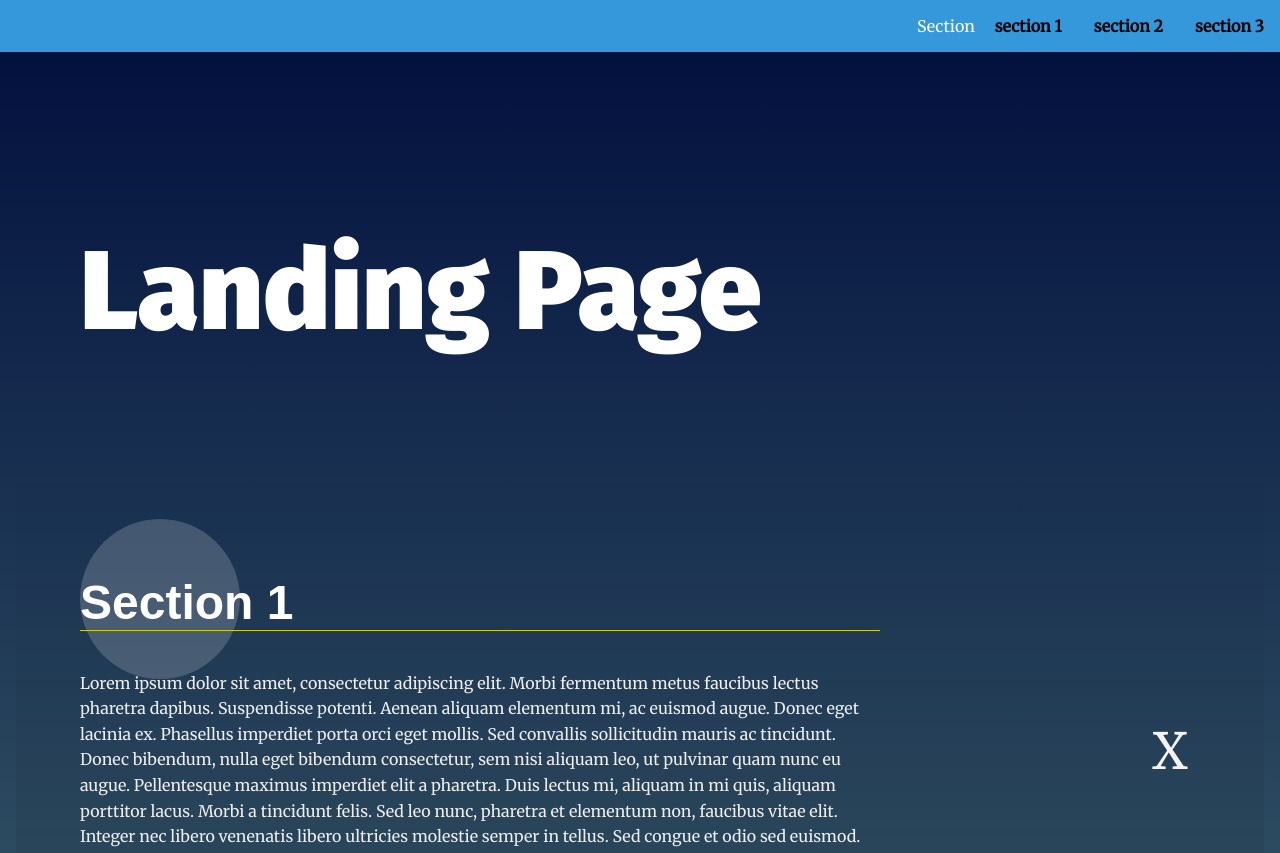
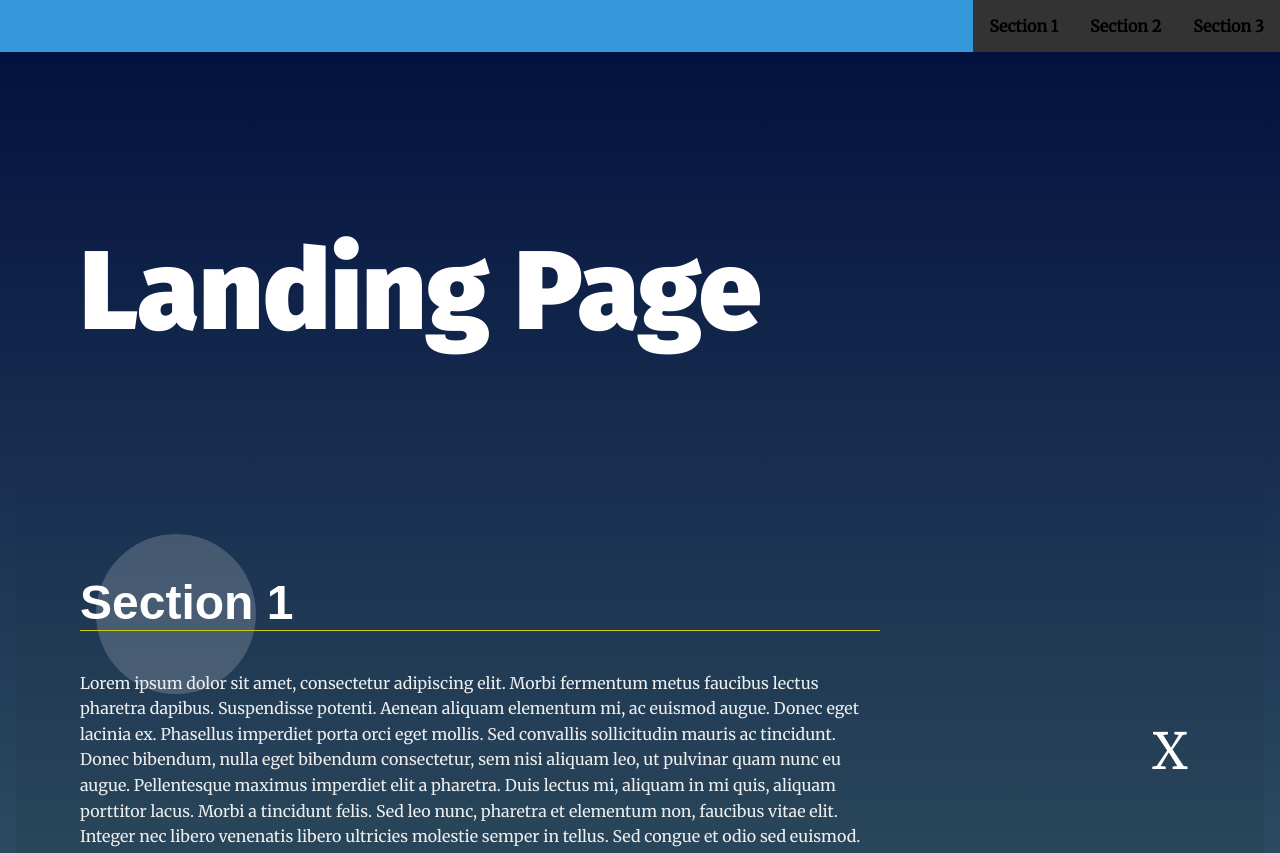
Before and after one commit to shadab-me/landing-page, a plain HTML site: page index.html in a window 1280 px wide. Shown: the top 853 px of the page. Drawn offline with Linux system fonts and the light colour scheme.

Commit message:
project completed

```diff
--- a/css/styles.css
+++ b/css/styles.css
@@ -17,7 +17,9 @@ body {
     font-family: 'Merriweather', serif;
     color: #fff;
 }
-
+html{
+    scroll-behavior: smooth;
+}
 
 /* Typeography General*/
 h1 {
@@ -89,6 +91,11 @@ section {
     transition: ease 0.3s all;
 }
 
+.my-active-menu{
+    background: #333;
+    color: #fff;
+    transition: ease 0.3s all;
+}
 /* Header Styles */
 .page__header {
     background: #fff;
@@ -195,7 +202,10 @@ section:nth-of-type(3n + 1) .landing__container::after {
     top: 90%;
     left: 90%;
     font-size: 50px;
+    cursor: pointer;
+    z-index: 2;
 }
+
 
 
 /* ---- Theme State Rules ---- */
--- a/index.html
+++ b/index.html
@@ -19,8 +19,7 @@
     <nav class="navbar__menu">
       <!-- Navigation starts as empty UL that will be populated with JS -->
       <ul id="navbar__list">
-     <li><a class="link-1">Section</a></li>
-      </ul>
+       </ul>
     </nav>
   </header>
   <main>
--- a/js/app.js
+++ b/js/app.js
@@ -1,76 +1,55 @@
-/**
- *
- * Manipulating the DOM exercise.
- * Exercise programmatically builds navigation,
- * scrolls to anchors from navigation,
- * and highlights section in viewport upon scrolling.
- *
- * Dependencies: None
- *
- * JS Version: ES2015/ES6
- *
- * JS Standard: ESlint
- *
-*/
-
-/**
- * Define Global Variables
- *
-*/
 
 
 
+//global variable
+let ListContainer = document.querySelector("#navbar__list");
+let sectionLen = document.getElementsByTagName('section').length;
+let sections = document.getElementsByTagName('section')
 
-/**
- * End Global Variables
- * Start Helper Functions
- *
-*/
+//helper function
+function isElementInView(el){
+var rect = el.getBoundingClientRect();
+return(
+  rect.top >= 0 &&
+  rect.left >= 0 &&
+  rect.bottom <= (window.innerHeight || document.documentElement.clientHeight) &&
+  rect.right <= (window.innerWidth || document.documentElement.clientWidth)
+);
 
-const navBar = document.getElementById('navbar__list');
- for(i = 1; i <=3; i++){
-    const listItem = document.createElement('li');
-    const listLink = document.createElement('a');
-    listLink.classList.add("menu__link");
-    listLink.innerText = "section" +" "+ i;
-    listItem.appendChild(listLink);
-    navBar.appendChild(listItem);
+
 }
 
+//element creation
+for(let i = 1; i <= sectionLen; i++){
+const listItem = document.createElement('li');
+listItem.innerHTML = `<a href = ${'#section'+i} class = "menu__link">${'Section'+" " + i}</a>`;
+ListContainer.appendChild(listItem);
+}
 
-const ToUp = document.querySelector('#toggle');
-ToUp.addEventListener('click', function(){
-   console.log(scrollTo);
+//btn for topTOUp Btn
 
-    window.scrollTo({
-        top: 0,
-        left: 100,
-        behavior: 'smooth'
-      });
+const toggle = document.getElementById('toggle');
+toggle.addEventListener('click', function(){
+ window.scrollTo({
+   top: 10,
+   left: 0,
+   behavior: "smooth",
+ })
+ console.log('clicked');
 })
 
-/**
- * End Helper Functions
- * Begin Main Functions
- *
-*/
+//main function
+window.addEventListener('scroll', function(){
+for(let i = 0; i < sectionLen; i++){
+if(isElementInView(sections[i])){
+  sections[i].classList.add('my-active-class');
+  ListContainer.children[i].classList.add('my-active-menu');
 
-// build the nav
+}
+if(!isElementInView(sections[i])){
+  sections[i].classList.remove('my-active-class');
+  ListContainer.children[i].classList.remove('my-active-menu');
 
-// Add class 'active' to section when near top of viewport
-
-
-// Scroll to anchor ID using scrollTO event
-
-
-/**
- * End Main Functions
- * Begin Events
- *
-*/
-
-// Build menu
-
-// Scroll to section on link click
-
-// Set sections as active
+}
+}
+});
```
